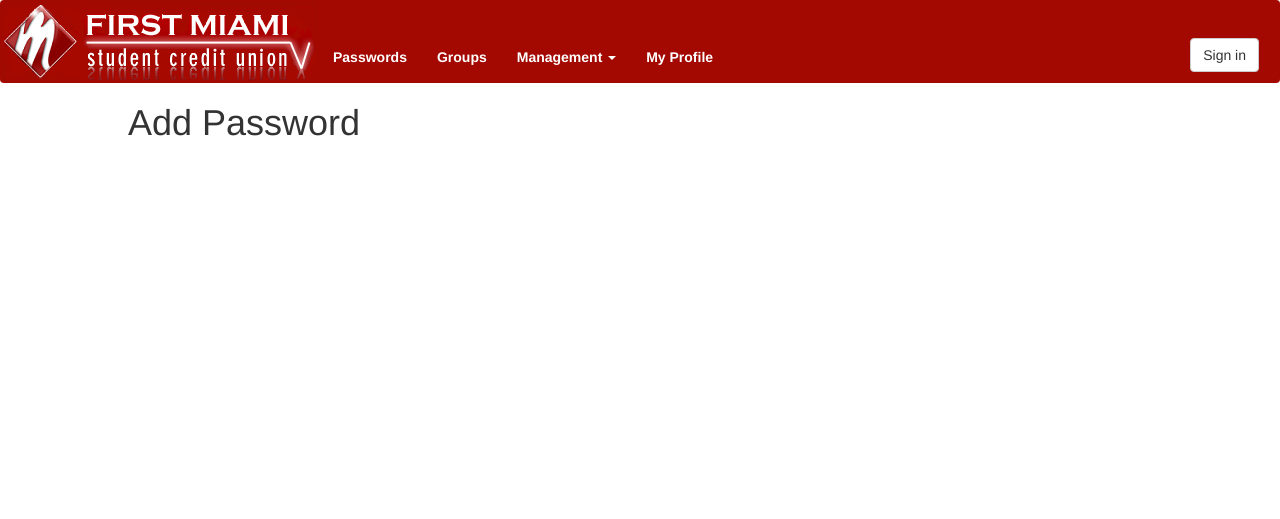
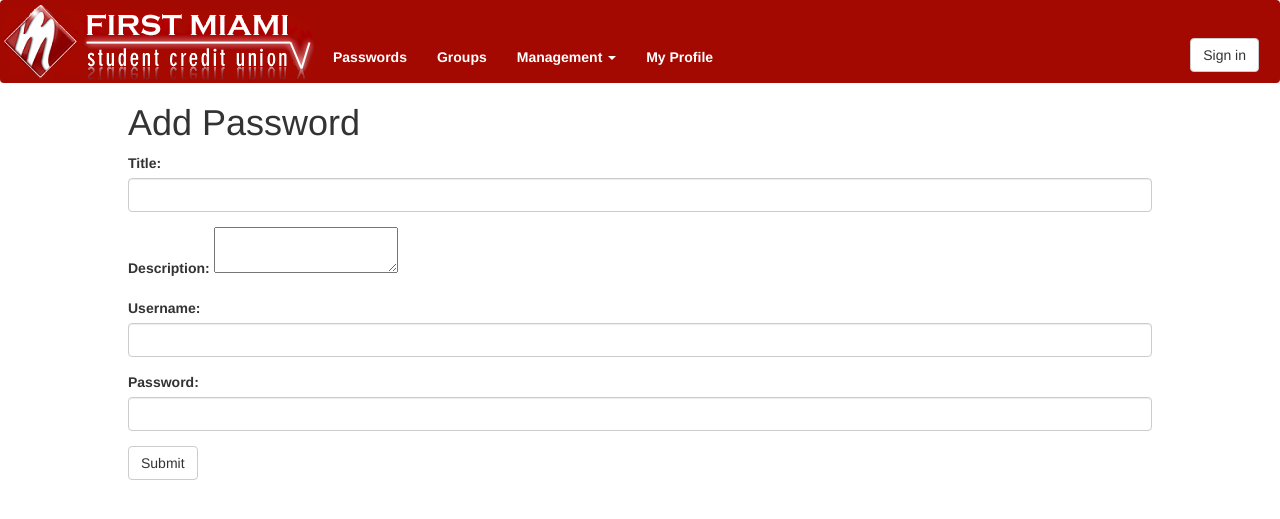
Before and after one commit to nijave/cse385-project1, a Flask app: page /add/password in a window 1280 px wide. Shown: the top 519 px of the page. Run offline with Flask 2, Linux system fonts and the light colour scheme; some libraries are stand-ins or nearby versions.

Commit message:
Working on management pages

```diff
--- a/templates/add/password.html
+++ b/templates/add/password.html
@@ -1,4 +1,23 @@
 {% extends "base.html" %}
 {% block content %}
 	<h1>Add Password</h1>
+	<form role="form" method="post" action="/add/password">
+	  <div class="form-group">
+		<label for="email">Title:</label>
+		<input type="text" class="form-control" id="title">
+	  </div>
+	  <div class="form-group">
+		<label for="description">Description:</label>
+		<textarea id="description"></textarea>
+	  </div>
+	  <div class="form-group">
+		<label for="username">Username:</label>
+		<input type="text" class="form-control" id="username">
+	  </div>
+	  <div class="form-group">
+		<label for="password">Password:</label>
+		<input type="text" class="form-control" id="password">
+	  </div>
+	  <button type="submit" class="btn btn-default">Submit</button>
+	</form>
 {% endblock %}
```
